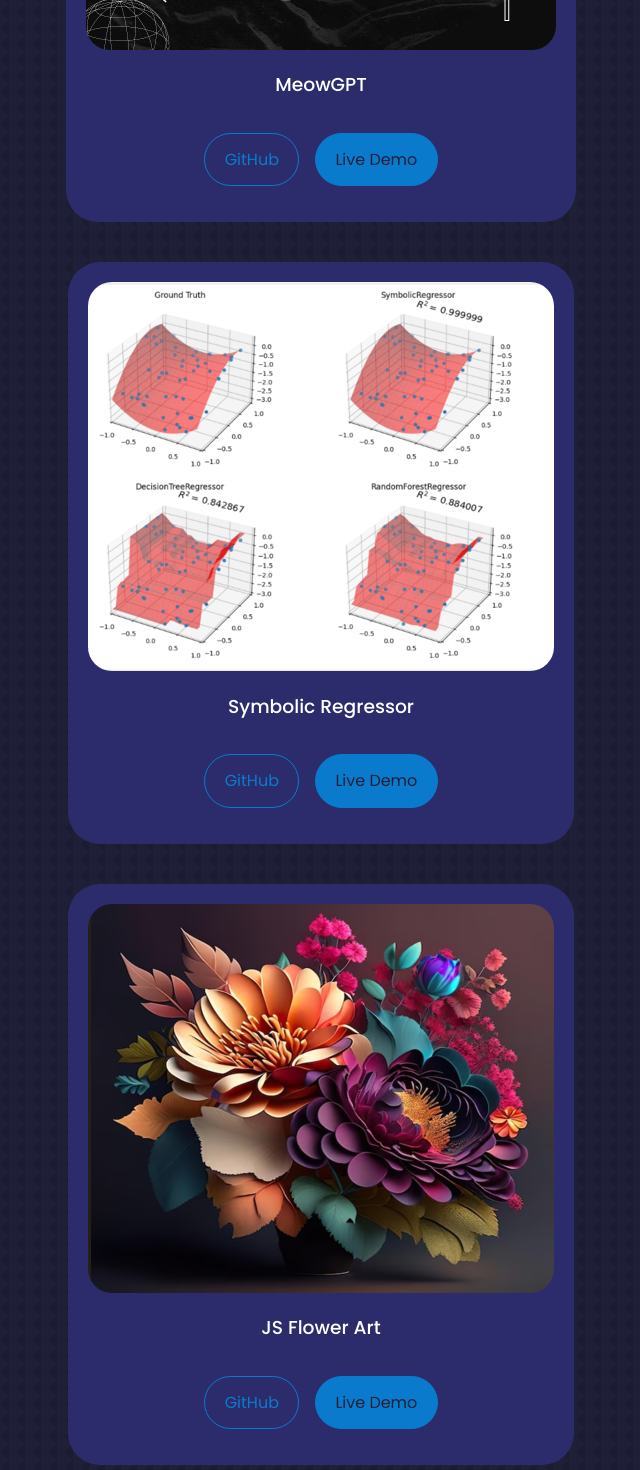
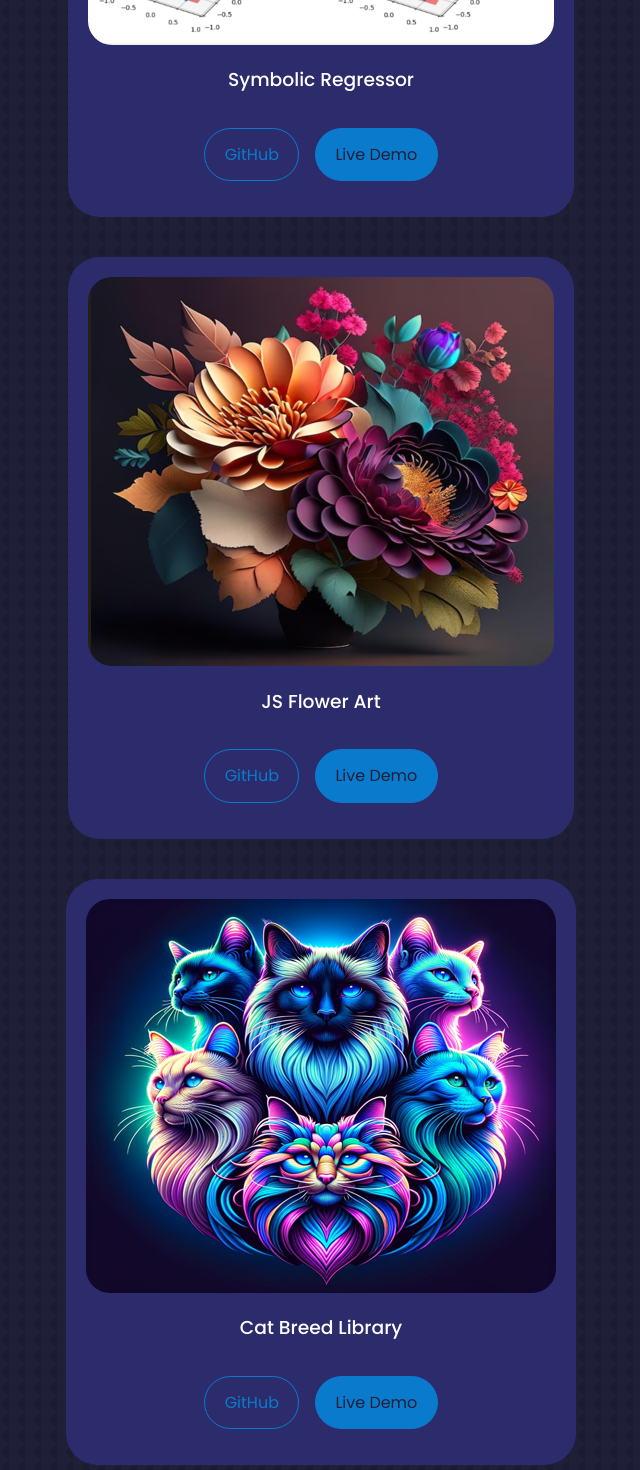
Before and after one commit to Sa1D1111/react-portfolio-1-main, a React (Create React App) app: page /new-page in a window 1280 px wide. Shown: the part 3900-5370 px from the top of the page, without its empty margins (319-959 px from the left). Built offline with nearby package versions, Linux system fonts and the light colour scheme.

Commit message:
portfolio

```diff
--- a/src/components/portfolio/Portfolio.jsx
+++ b/src/components/portfolio/Portfolio.jsx
@@ -3,7 +3,7 @@ import './portfolio.css'
 import IMG1 from '../../assets/portfolio1.jpg'
 import IMG2 from '../../assets/symbolic-reg.png'
 import IMG3 from '../../assets/flower.png'
-// import IMG4 from '../../assets/portfolio4.jpg'
+import IMG4 from '../../assets/cat-logo.png'
 // import IMG5 from '../../assets/portfolio5.png'
 // import IMG6 from '../../assets/portfolio6.jpg'
 import IMG7 from '../../assets/1.png'
@@ -22,13 +22,6 @@ const data = [
   },
   {
     id: 2,
-    image: IMG7,
-    title: 'MeowGPT',
-    github: 'https://github.com/Sa1D1111/meowGpt',
-    demo: 'https://meow-gpt-chi.vercel.app/'
-  },
-  {
-    id: 3,
     image: IMG2,
     title: 'Symbolic Regressor',
     github: 'https://github.com/Sa1D1111/symbolic-reg/tree/main',
@@ -40,7 +33,34 @@ const data = [
     title: 'JS Flower Art',
     github: 'https://github.com/Sa1D1111/js-flower-animation.art',
     demo: 'https://sa1d1111.github.io/js-flower-animation.art/'
-  }
+  },
+  {
+    id: 4,
+     image: IMG4,
+     title: 'Cat Breed Library',
+     github: 'https://github.com/Sa1D1111',
+     demo: 'https://sa1d1111.github.io/cpsc362-project-cat-library/'
+ },
+ {
+  id: 5,
+  image: IMG7,
+  title: 'MeowGPT',
+  github: 'https://github.com/Sa1D1111/meowGpt',
+  demo: 'https://meow-gpt-chi.vercel.app/'
+},
+
+
+
+
+
+
+
+
+
+
+
+
+
 ]
   // {
   //   id: 4,
```
Also changed, not shown: src/assets/cat-logo.png (added).
